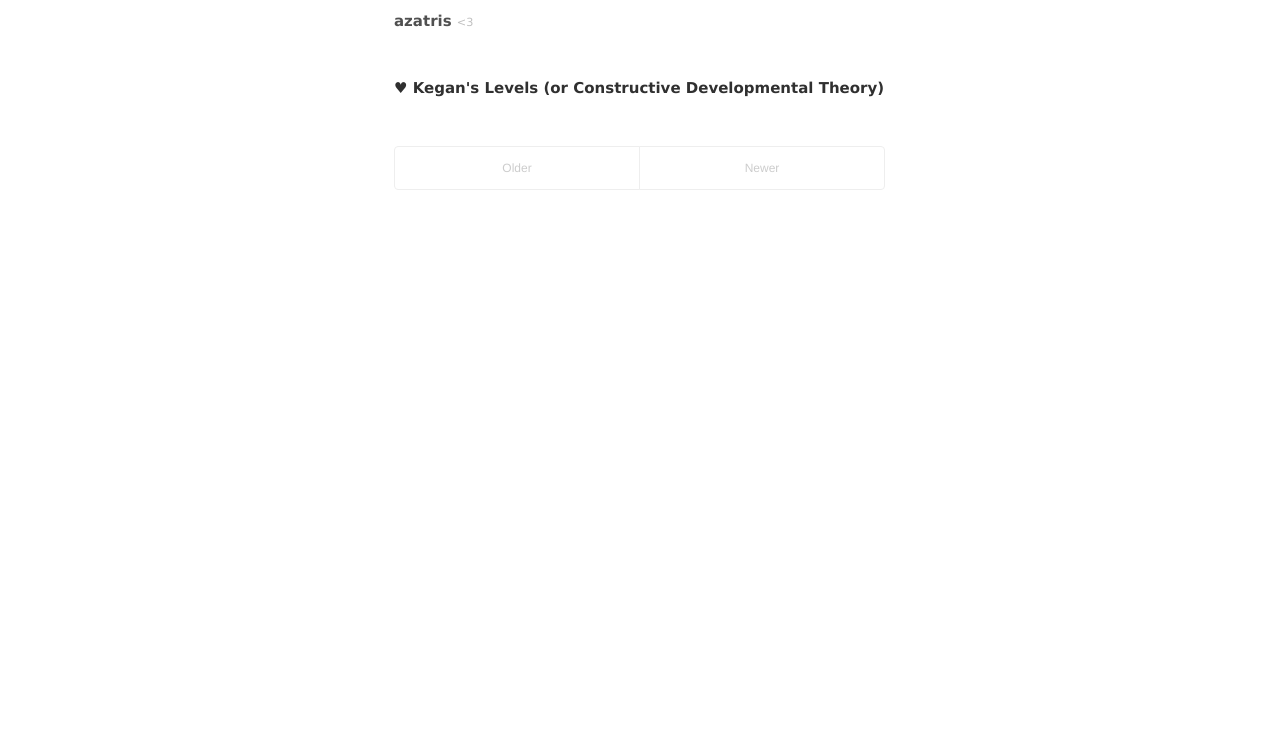
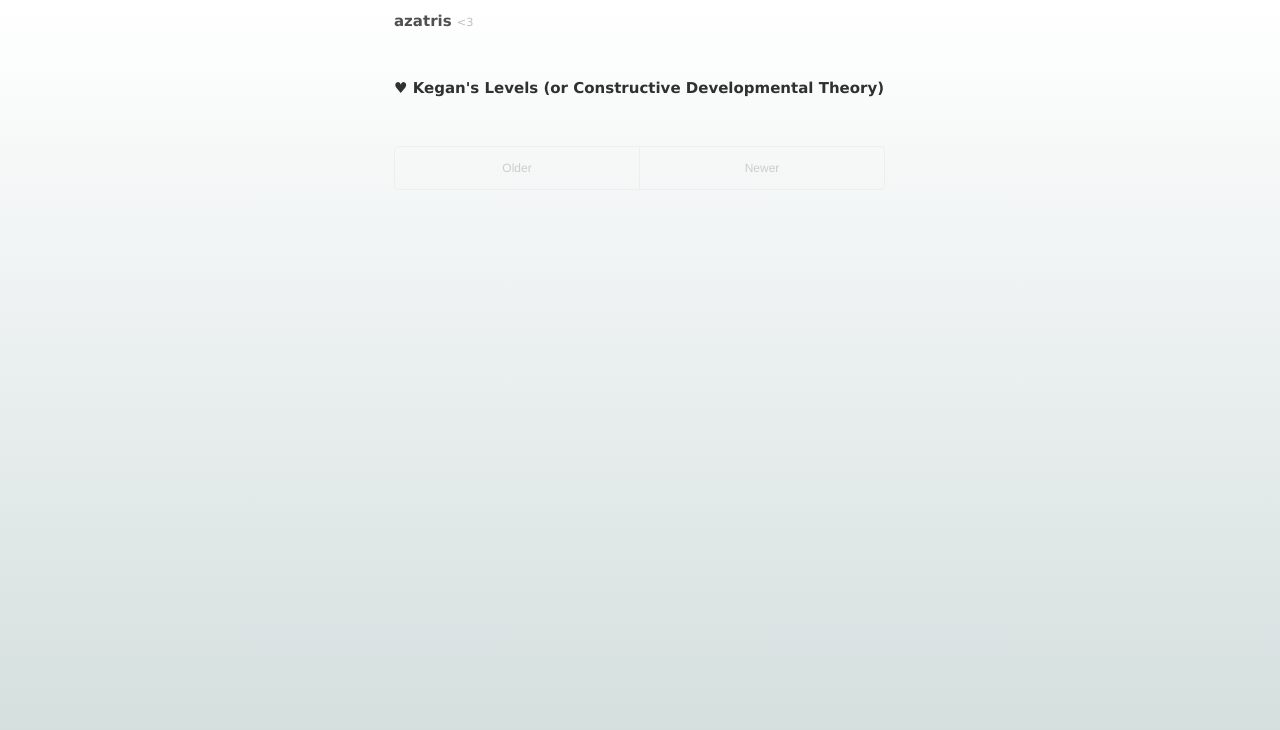
Before and after one commit to azatris/azatris.github.io, a Jekyll site: the page built from index.html, in a window 1280 px wide. Shown: the top 730 px of the page. Built offline with Jekyll 4.4.1, drawn with Linux system fonts in a browser that asks for light colours; the list of posts is cut into pages by our own code.

Commit message:
Add background gradient

```diff
--- a/_sass/_base.scss
+++ b/_sass/_base.scss
@@ -22,11 +22,16 @@ html {
   @media (min-width: 38em) {
     font-size: 12px;
   }
+
+  min-height: 100%;
+  -webkit-background-size: cover;
 }
 
 body {
   color: #515151;
-  background-color: #fff;
+  background-image: linear-gradient(#ffffff, #cbd8d7);
+  margin: 0;
+  background-repeat: no-repeat;
   -webkit-text-size-adjust: 100%;
       -ms-text-size-adjust: 100%;
 }
```
